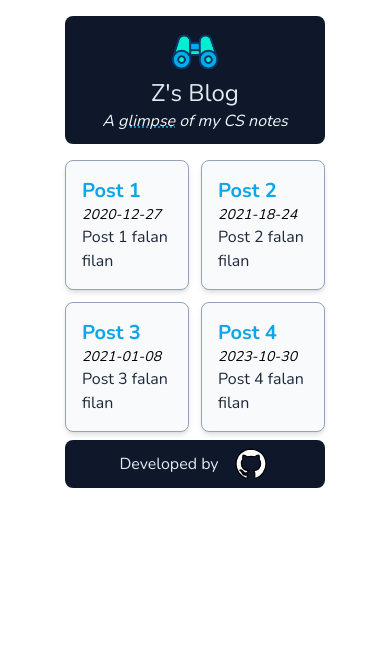
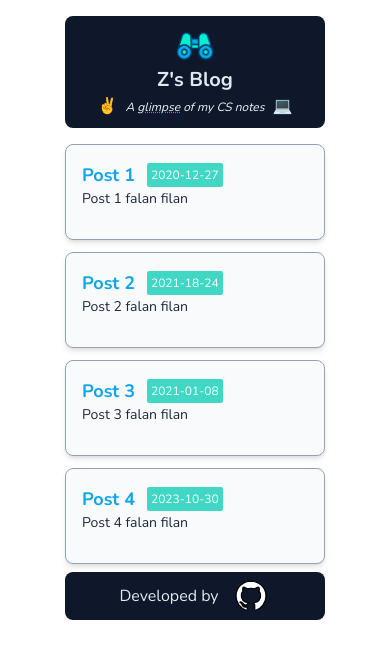
Before and after one commit to zehraworks/glimpse, a Next.js app: page / in a window 390 px wide. Shown: the top 658 px of the page. Built offline with nearby package versions, Linux system fonts and the light colour scheme.

Commit message:
update style and responsive design

```diff
--- a/app/page.js
+++ b/app/page.js
@@ -6,5 +6,5 @@ export default function HomePage() {
   const postPreview = postMetaData?.map((post) => (
     <PostPreview key={post.slug} {...post} />
   ));
-  return <div className="w-full grid grid-cols-2 gap-3" >{postPreview}</div>;
+  return <div className="w-full grid grid-cols-1 sm:grid-cols-2 gap-3" >{postPreview}</div>;
 }
--- a/app/posts/[slug]/page.js
+++ b/app/posts/[slug]/page.js
@@ -23,7 +23,10 @@ export default function PostPage({ params }) {
   const post = getPostContent(slug);
   return (
     <div>
-      <h1 className="text-2xl font-bold text-sky-500">{post.data.title}</h1>
+      <div className="flex flex-col justify-center items-center my-6">
+        <h1 className="text-3xl font-bold text-slate-800">{post.data.title}</h1>
+        <p className=" text-lg text-slate-400">{post.data.date}</p>
+      </div>
       <article className="prose lg:prose-xl">
         <Markdown>{post.content}</Markdown>
       </article>
--- a/components/Header.jsx
+++ b/components/Header.jsx
@@ -4,18 +4,22 @@ import logo from "../public/glimpse.png";
 
 export default function Header() {
   return (
-    <div className="container w-full h-32 flex flex-col items-center justify-center bg-slate-900 my-4 p-2 rounded-lg">
+    <div className="container w-full h-28 sm:h-40 flex flex-col items-center justify-center bg-slate-900 my-4 rounded-lg">
       <Link href="/" className="flex flex-col items-center">
-        <Image alt="logo" src={logo} height={50} />
-        <h1 className="text-2xl text-slate-200">Z's Blog</h1>
+        <Image alt="logo" src={logo} className="h-10 w-10 sm:h-16 sm:w-16" />
+        <h1 className="text-xl sm:text-3xl font-bold text-slate-200 sm:mb-2">Z's Blog</h1>
       </Link>
-      <p className="text-slate-100 italic">
+      <div className="flex justify-center items-baseline">
+        <p>✌</p>
+        <p className="text-slate-100 text-xs sm:text-base italic mx-2 sm:mx-3">
           A{" "}
           <a className="underline decoration-dotted  decoration-sky-500">
             glimpse
           </a>{" "}
           of my CS notes
         </p>
+        <p>💻</p>
+      </div>
     </div>
   );
 }
--- a/components/PostPreview.jsx
+++ b/components/PostPreview.jsx
@@ -2,14 +2,18 @@ import Link from "next/link";
 
 export default function PostPreview({ slug, title, subtitle, date }) {
   return (
-    <div className="w-full bg-slate-50 hover:bg-slate-100 border border-slate-400 p-4 rounded-lg shadow-md">
-      <Link href={`/posts/${slug}`}>
-        <h2 className="font-bold text-sky-500 hover:underline text-xl">
-          {title}
-        </h2>
-      </Link>
-      <p className="italic font-light text-sm">{date}</p>
-      <p className="text-base text-slate-800">{subtitle}</p>
+    <div className="w-full h-24 sm:h-40 bg-slate-50 hover:bg-slate-100 border border-slate-400 p-4 rounded-lg shadow-md">
+      <div className="flex items-center">
+        <Link href={`/posts/${slug}`}>
+          <h2 className="text-lg sm:text-xl font-bold text-sky-500 hover:underline">
+            {title}
+          </h2>
+        </Link>
+        <p className="ml-3 text-xs bg-teal-400 opacity-90 font-light text-white p-1 rounded-sm">
+          {date}
+        </p>
+      </div>
+      <p className="text-sm sm:text-base text-slate-800">{subtitle}</p>
     </div>
   );
 }
```
Lines whose indentation alone changed are shown as unchanged.
